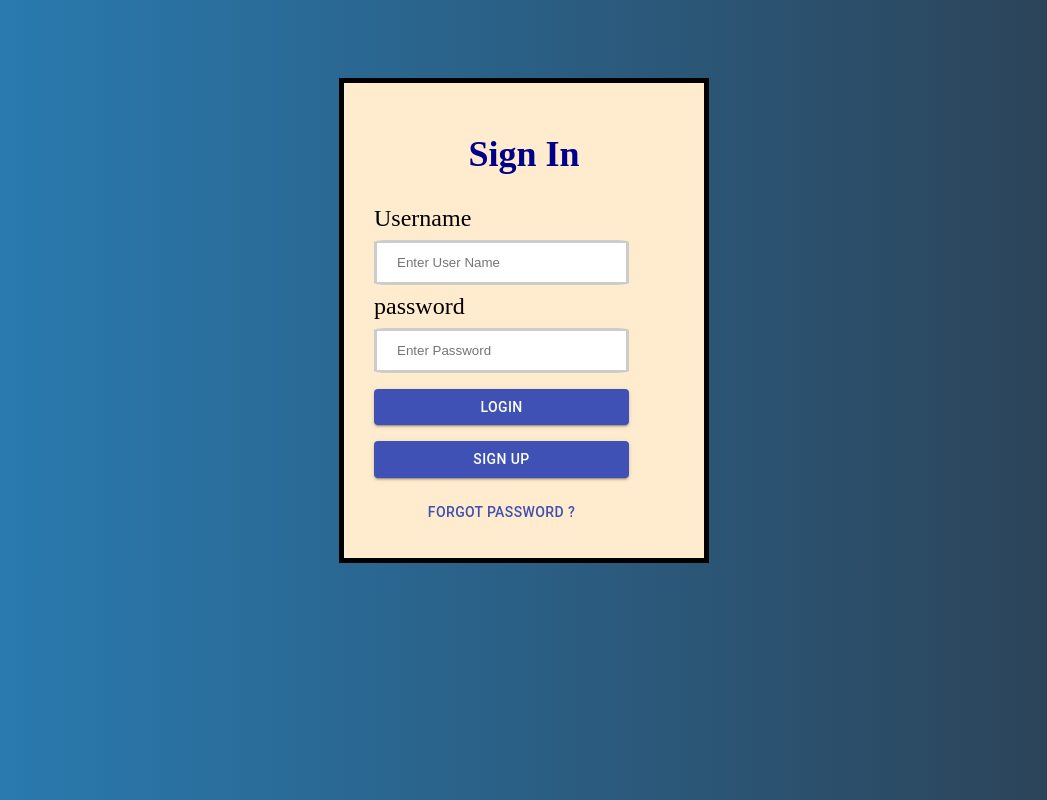
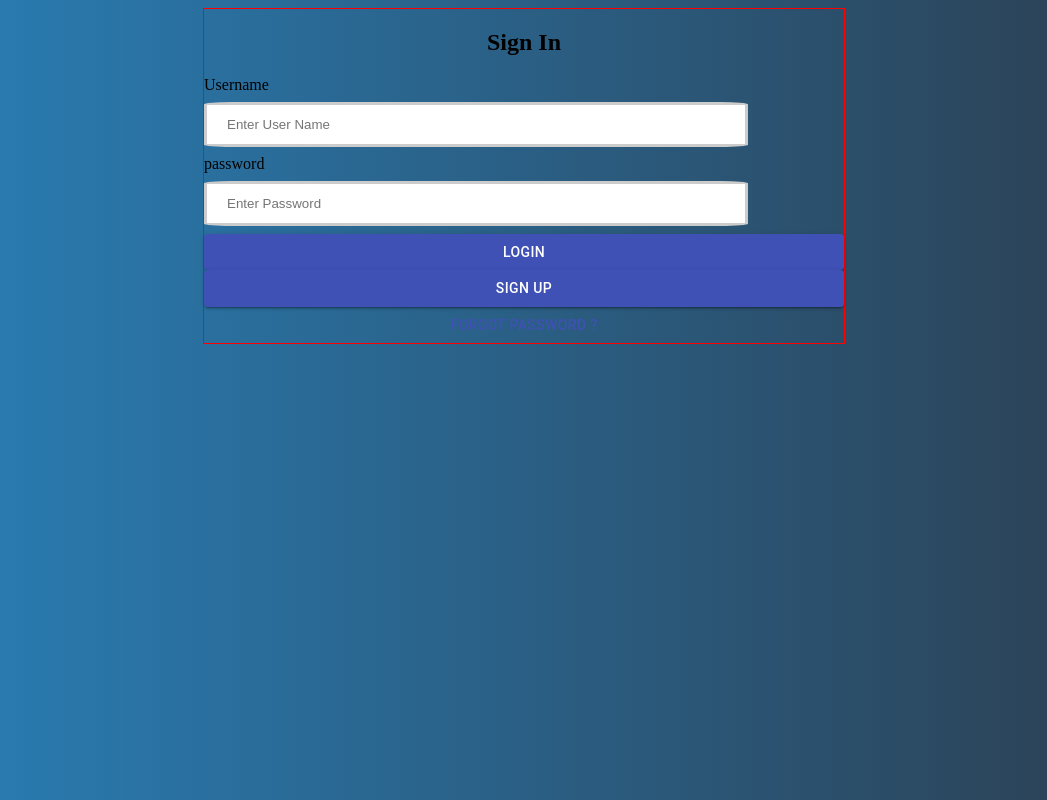
Before and after one commit to pradhyumvyas/JobApplicationTracker, a React (Create React App) app in the folder FrontEnd/job-app-tracker/: page /signin in a window 1280 px wide. Shown: the whole page, without its empty margins (116-1163 px from the left). Built offline with nearby package versions, Linux system fonts and the light colour scheme.

Commit message:
signin CSS

```diff
--- a/FrontEnd/job-app-tracker/src/core/CSS/_signin.scss
+++ b/FrontEnd/job-app-tracker/src/core/CSS/_signin.scss
@@ -1,39 +1,71 @@
+
+// .signinForm{
+//     padding-top: 70px;
+
+// }
+
+
+// .signin{
+//     width: 50vw;
+//     max-width: 300px;
+//     color: black;
+//     margin: auto;
+//     border: 5px solid black;
+//     padding: 20px 30px;
+//     background-color: blanchedalmond;
+
+//     font-size: x-large;
+
+//     h2{
+//         text-align: center;
+//         color: darkblue;
+//     }
+
+
+//     input{
+//         width: 85%;
+//         padding: 12px 20px;
+//         margin: 8px 0;
+//         border-radius: 5%;
+//         display: inline-block;
+//         border: 3px solid #ccc;
+//         box-sizing: border-box;
+//     }
+//     button{
+//         width: 85%;
+//         text-align: center;
+//         margin: 8px 0;
+//     }
+// }
+
 
 .signinForm{
-    padding-top: 70px;
-
+    width: 50vw;
+    border: 1px solid red;
+    margin: 0 auto;
 }
 
+.signin{
 
-.signin{
-    width: 50vw;
-    max-width: 300px;
-    color: black;
-    margin: auto;
-    border: 5px solid black;
-    padding: 20px 30px;
-    background-color: blanchedalmond;
 
-    font-size: x-large;
+
+    form{
+        display: flex;
+        flex-direction: column;
+        justify-content: space-around;
 
         h2{
             text-align: center;
-        color: darkblue;
         }
-
 
         input{
             width: 85%;
             padding: 12px 20px;
-        margin: 8px 0;
+            margin: 1rem
             border-radius: 5%;
             display: inline-block;
             border: 3px solid #ccc;
             box-sizing: border-box;
         }
-    button{
-        width: 85%;
-        text-align: center;
-        margin: 8px 0;
     }
 }
--- a/FrontEnd/job-app-tracker/src/core/CSS/style.css
+++ b/FrontEnd/job-app-tracker/src/core/CSS/style.css
@@ -58,26 +58,28 @@
 }
 
 .signinForm {
-  padding-top: 70px;
+  width: 50vw;
+  border: 1px solid red;
+  margin: 0 auto;
 }
 
-.signin {
-  width: 50vw;
-  max-width: 300px;
-  color: black;
-  margin: auto;
-  border: 5px solid black;
-  padding: 20px 30px;
-  background-color: blanchedalmond;
-  font-size: x-large;
+.signin form {
+  display: -webkit-box;
+  display: -ms-flexbox;
+  display: flex;
+  -webkit-box-orient: vertical;
+  -webkit-box-direction: normal;
+      -ms-flex-direction: column;
+          flex-direction: column;
+  -ms-flex-pack: distribute;
+      justify-content: space-around;
 }
 
-.signin h2 {
+.signin form h2 {
   text-align: center;
-  color: darkblue;
 }
 
-.signin input {
+.signin form input {
   width: 85%;
   padding: 12px 20px;
   margin: 8px 0;
@@ -86,12 +88,6 @@
   border: 3px solid #ccc;
   -webkit-box-sizing: border-box;
           box-sizing: border-box;
-}
-
-.signin button {
-  width: 85%;
-  text-align: center;
-  margin: 8px 0;
 }
 
 .signup {
```
Also changed, not shown: 2 other files (tests, documents, lock files or other folders). Lines whose indentation alone changed are shown as unchanged.
